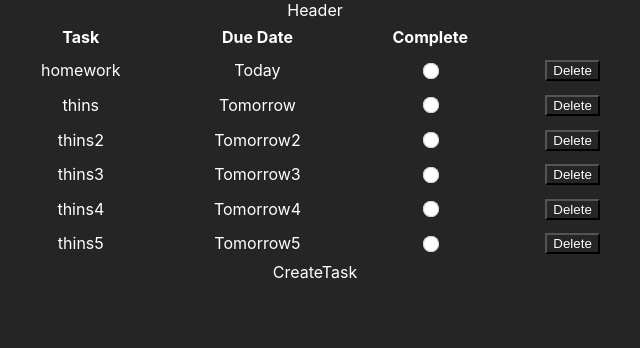
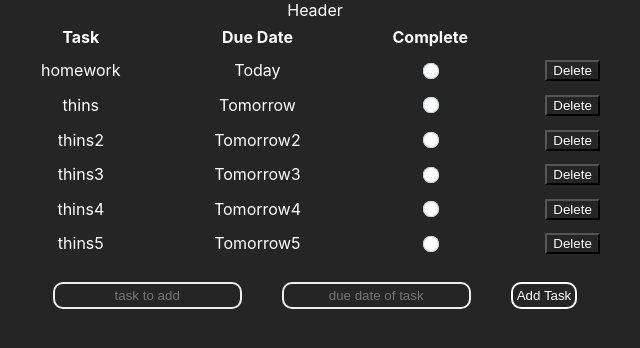
Before and after one commit to flugelg/tasker, a React (Create React App) app: page / in a window 1280 px wide. Shown: the top 348 px of the page, without its empty margins (325-965 px from the left). Built offline with nearby package versions, Linux system fonts and the light colour scheme; data requests are answered from the project's data file; the HTML template or start-up script is replaced by a standard one.

Commit message:
added input boxes and a submit button

```diff
--- a/src/components/CreateTask.js
+++ b/src/components/CreateTask.js
@@ -2,7 +2,12 @@ import React from 'react'
 
 const CreateTask = () => {
   return (
-    <div>CreateTask</div>
+    <form id="formStyle">
+        {/* create an input element */}
+          <input type="text" name="tasks" placeholder="task to add"/>
+          <input type="text" name="due" placeholder="due date of task"/>
+          <button id='add-button'>Add Task</button>
+    </form>
   )
 }
 
```
